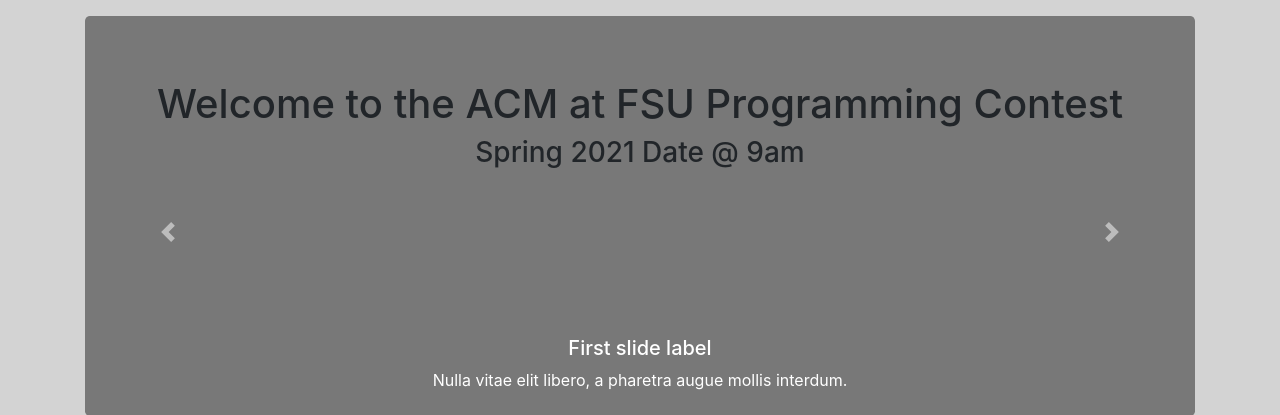
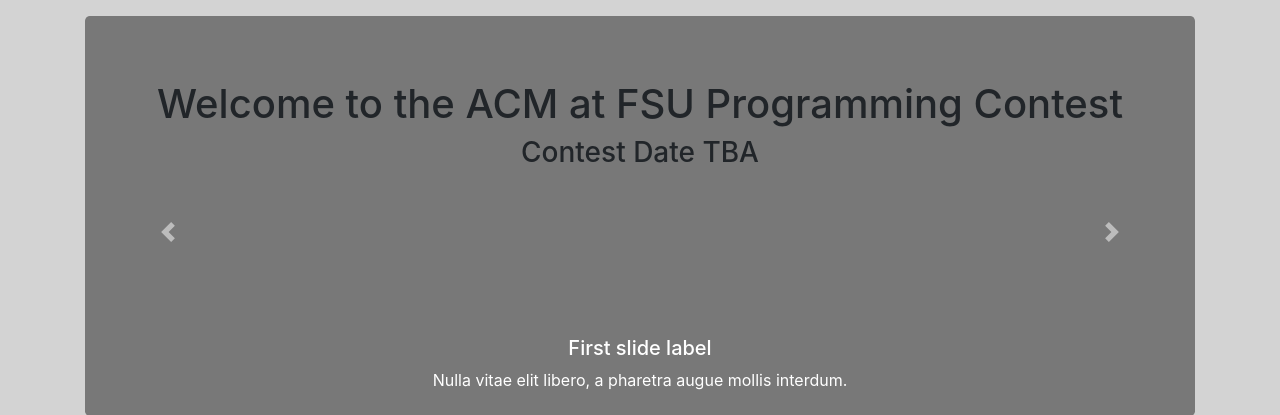
Before and after one commit to mmcinnestaylor/Programming-Contest-Suite, a Django app: page / in a window 1280 px wide. Shown: the part 66-481 px from the top of the page. Run offline with Django 3.2, Linux system fonts and the light colour scheme; data that the repository does not hold is empty; parts of the project's set-up code (start-up, migrations or seed data) failed here and were passed over; some libraries are stand-ins or nearby versions.

Commit message:
added date to contest model and homepage

```diff
--- a/src/contestadmin/models.py
+++ b/src/contestadmin/models.py
@@ -11,6 +11,7 @@ class Contest(models.Model):
     - Results field for DOMJudge contest results uploading
     """
 
+    contest_date = models.DateTimeField(auto_now=False)
     results = models.FileField(upload_to='uploads/', blank=True)
     ec_processed = models.BooleanField(default=False)
 
--- a/src/core/templates/core/index.html
+++ b/src/core/templates/core/index.html
@@ -51,7 +51,11 @@
     <div class="carousel-item active" data-interval="10000">
       <div class="jumbotron text-center" style="background-color: #787878; height: 400px;">
         <h1>Welcome to the ACM at FSU Programming Contest</h1>
-        <h3>Spring 2021 Date @ 9am</h3>
+        {% if contest is None %}
+          <h3>Contest Date TBA</h3>
+        {% else %}
+          <h3>{{ contest.contest_date|date }} @ {{ contest.contest_date|time }}</h3>
+        {% endif %}
       </div>
       <div class="carousel-caption d-none d-md-block">
         <h5>First slide label</h5>
--- a/src/core/views.py
+++ b/src/core/views.py
@@ -1,4 +1,6 @@
 from django.shortcuts import render
+
+from contestadmin.models import Contest
 from register.models import Team
 from manager.models import Profile
 
@@ -6,7 +8,14 @@ from manager.models import Profile
 
 # Display index page
 def index(request):
-    return render(request, 'core/index.html')
+    context = {}
+
+    try:
+        context['contest'] = Contest.objects.first()
+    except:
+        context['contest'] = None
+
+    return render(request, 'core/index.html', context)
 
 
 # Display contact us page
```
